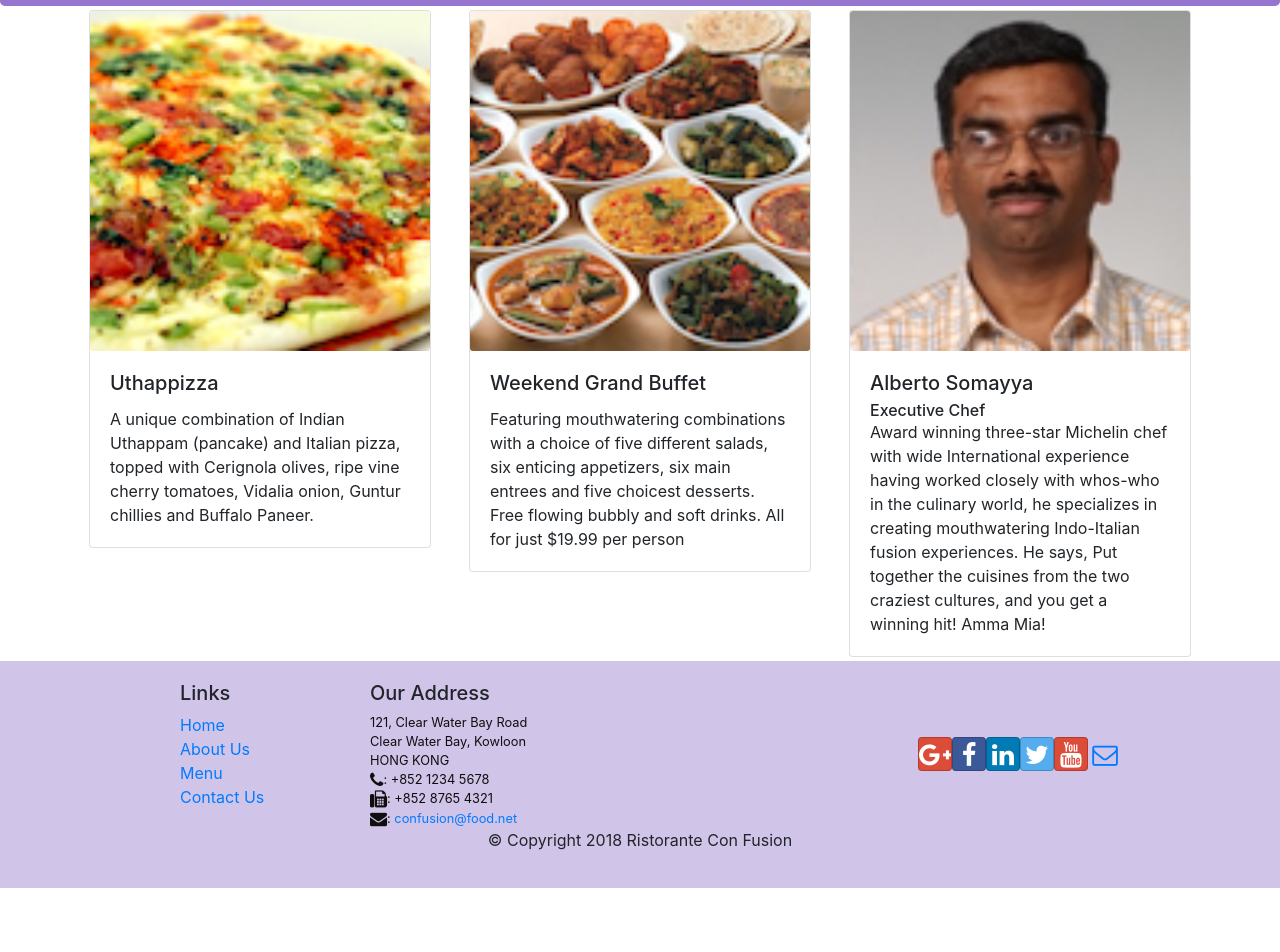
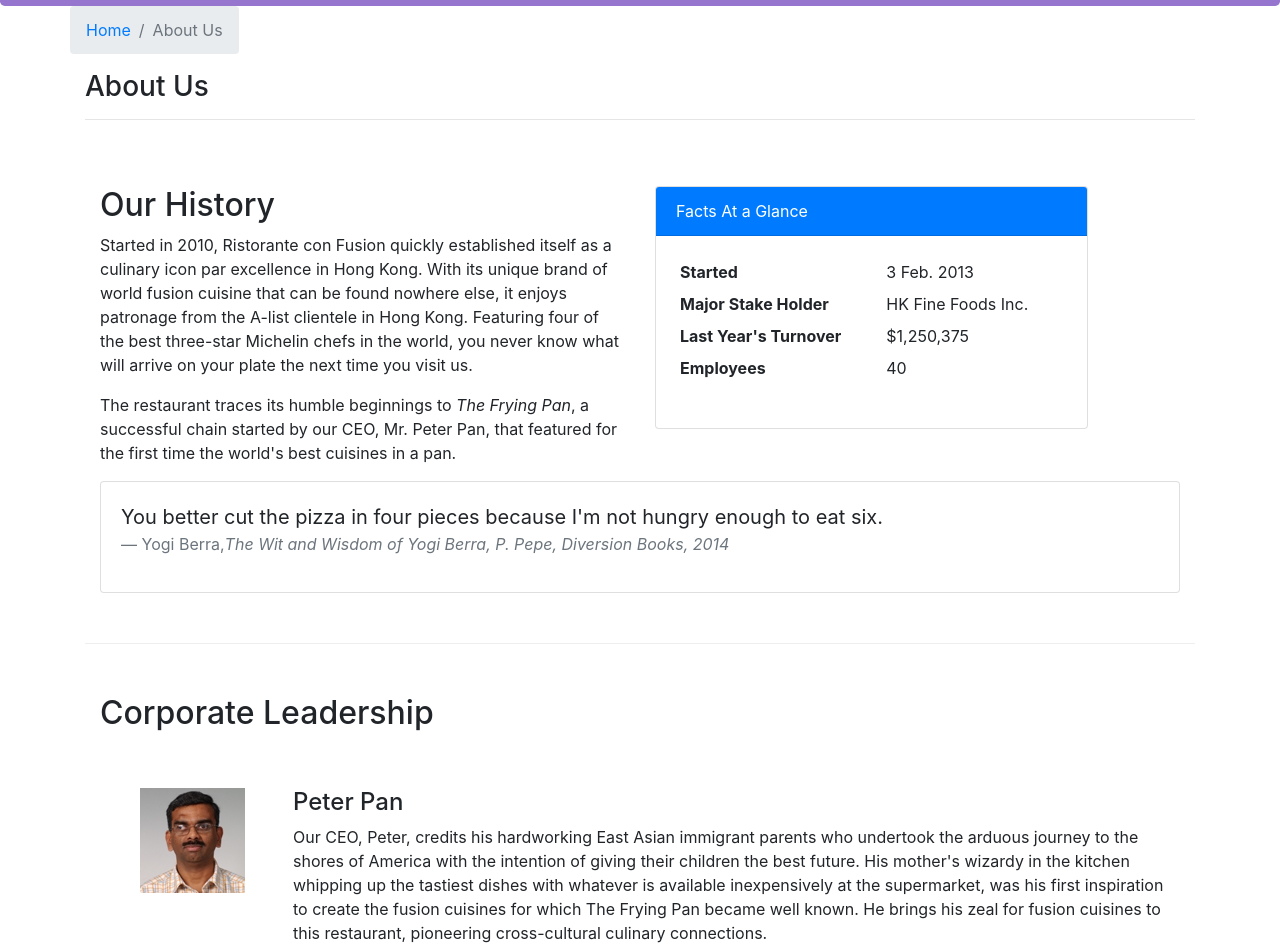
Before and after one commit to Bipin-Chaudhary/React, a React (Create React App) app: page /aboutus in a window 1280 px wide. Before the commit this address led to /home. Shown: the part 336-1288 px from the top of the page. Before the commit the page ends 1224 px from the top, so only its background shows below. Built offline with nearby package versions, Linux system fonts and the light colour scheme.

Commit message:
assignment-2

```diff
--- /dev/null
+++ b/src/components/AboutComponent.js
@@ -0,0 +1,124 @@
+import React from "react";
+import {
+  Breadcrumb,
+  BreadcrumbItem,
+  Card,
+  CardBody,
+  CardHeader,
+  Media,
+} from "reactstrap";
+import { Link } from "react-router-dom";
+
+function RenderLeader({ leader }) {
+  const lead = leader.map((lead) => {
+    return (
+      <div key={lead.id} className="col-12 mt-5">
+        <Media tag="li">
+          <Media left middle>
+            <Media object src={lead.image} alt={lead.name} />
+          </Media>
+          <Media body className="ml-5">
+            <Media heading>{lead.name}</Media>
+            <p>{lead.description}</p>
+          </Media>
+        </Media>
+      </div>
+    );
+  });
+
+  return (
+    <div className="row">
+      <Media list>{lead}</Media>
+    </div>
+  );
+}
+
+function About(props) {
+  const leaders = props.leaders.map((leader) => {
+    return <p>Leader {leader.name}</p>;
+  });
+
+  return (
+    <div className="container">
+      <div className="row">
+        <Breadcrumb>
+          <BreadcrumbItem>
+            <Link to="/home">Home</Link>
+          </BreadcrumbItem>
+          <BreadcrumbItem active>About Us</BreadcrumbItem>
+        </Breadcrumb>
+        <div className="col-12">
+          <h3>About Us</h3>
+          <hr />
+        </div>
+      </div>
+      <div className="row row-content">
+        <div className="col-12 col-md-6">
+          <h2>Our History</h2>
+          <p>
+            Started in 2010, Ristorante con Fusion quickly established itself as
+            a culinary icon par excellence in Hong Kong. With its unique brand
+            of world fusion cuisine that can be found nowhere else, it enjoys
+            patronage from the A-list clientele in Hong Kong. Featuring four of
+            the best three-star Michelin chefs in the world, you never know what
+            will arrive on your plate the next time you visit us.
+          </p>
+          <p>
+            The restaurant traces its humble beginnings to{" "}
+            <em>The Frying Pan</em>, a successful chain started by our CEO, Mr.
+            Peter Pan, that featured for the first time the world's best
+            cuisines in a pan.
+          </p>
+        </div>
+        <div className="col-12 col-md-5">
+          <Card>
+            <CardHeader className="bg-primary text-white">
+              Facts At a Glance
+            </CardHeader>
+            <CardBody>
+              <dl className="row p-1">
+                <dt className="col-6">Started</dt>
+                <dd className="col-6">3 Feb. 2013</dd>
+                <dt className="col-6">Major Stake Holder</dt>
+                <dd className="col-6">HK Fine Foods Inc.</dd>
+                <dt className="col-6">Last Year's Turnover</dt>
+                <dd className="col-6">$1,250,375</dd>
+                <dt className="col-6">Employees</dt>
+                <dd className="col-6">40</dd>
+              </dl>
+            </CardBody>
+          </Card>
+        </div>
+        <div className="col-12">
+          <Card>
+            <CardBody className="bg-faded">
+              <blockquote className="blockquote">
+                <p className="mb-0">
+                  You better cut the pizza in four pieces because I'm not hungry
+                  enough to eat six.
+                </p>
+                <footer className="blockquote-footer">
+                  Yogi Berra,
+                  <cite title="Source Title">
+                    The Wit and Wisdom of Yogi Berra, P. Pepe, Diversion Books,
+                    2014
+                  </cite>
+                </footer>
+              </blockquote>
+            </CardBody>
+          </Card>
+        </div>
+      </div>
+      <div className="row row-content">
+        <div className="col-12">
+          <h2>Corporate Leadership</h2>
+        </div>
+        <div className="col-12">
+          <RenderLeader leader={props.leaders} />
+        </div>
+      </div>
+    </div>
+  );
+}
+
+export default About;
--- a/src/components/MainComponent.js
+++ b/src/components/MainComponent.js
@@ -4,6 +4,7 @@ import Menu from "./MenuComponent";
 import Contact from "./ContactComponent";
 import Header from "./HeaderComponent";
 import Footer from "./FooterComponent";
+import About from "./AboutComponent";
 
 import { DISHES } from "../shared/dishes";
 import DishDetail from "./DishdetailComponent";
@@ -60,6 +61,10 @@ class Main extends Component {
             component={() => <Menu dishes={this.state.dishes} />}
           />
           <Route exact path="/contactus" component={Contact} />
+          <Route
+            path="/aboutus"
+            component={() => <About leaders={this.state.leaders} />}
+          />
           <Route path="/menu/:dishId" component={DishWithId} />
           <Redirect to="/home" />
         </Switch>
```
